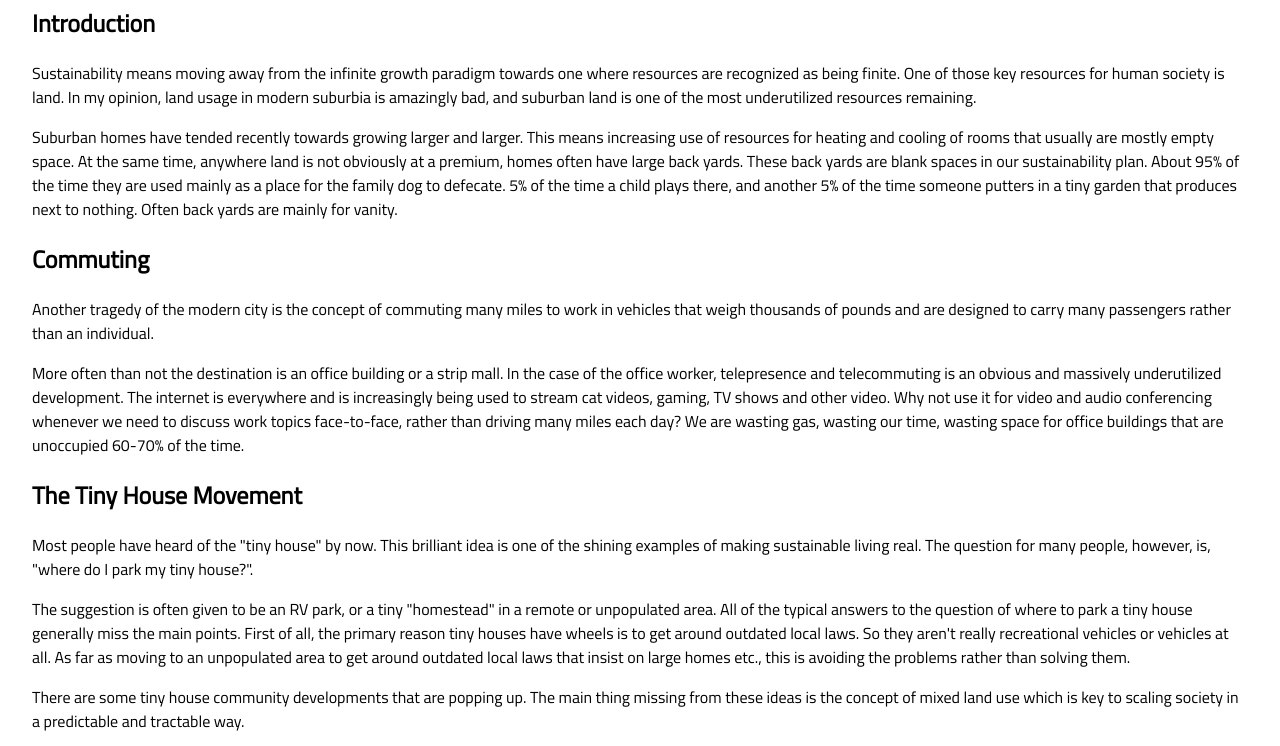
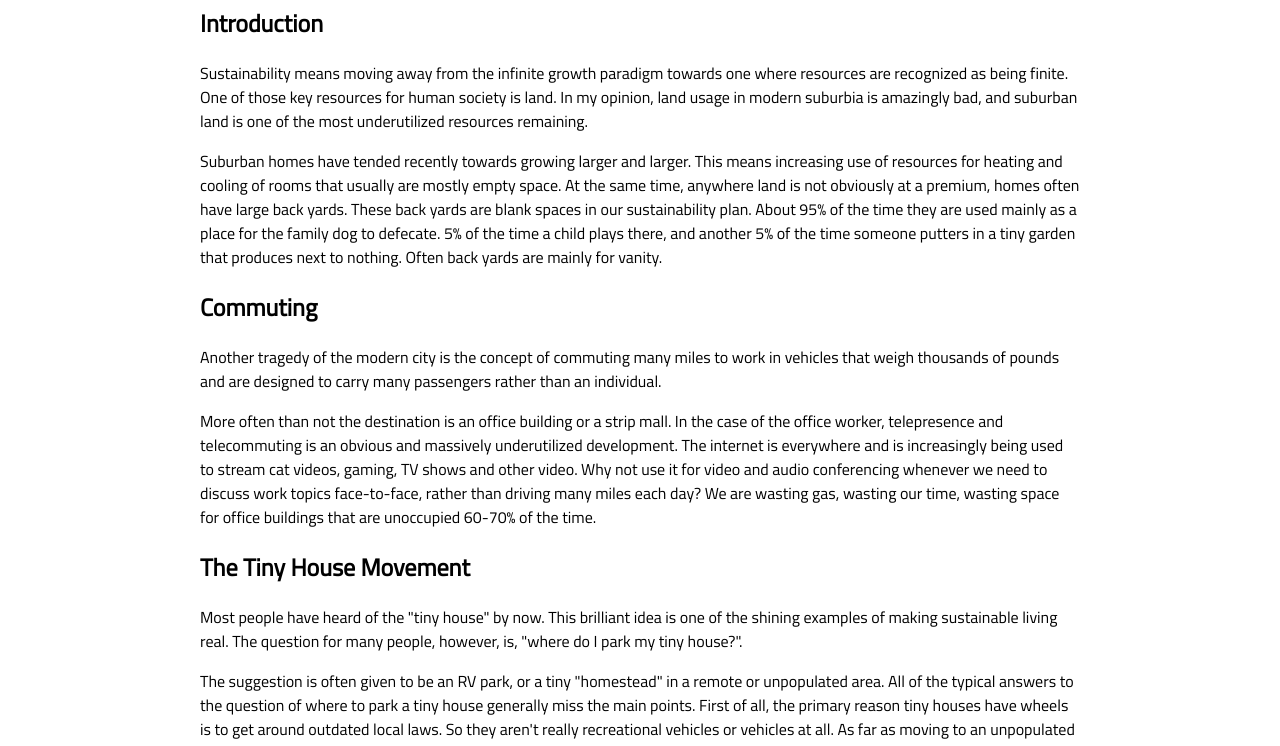
Before and after one commit to runvnc/tinyvillage, a plain HTML site: page index.html in a window 1280 px wide. Shown: the part 96-842 px from the top of the page. Drawn offline with Linux system fonts and the light colour scheme.

Commit message:
Update index.html
Limited the line length so that it's easier to read on a wide display.

```diff
--- a/index.html
+++ b/index.html
@@ -7,7 +7,9 @@ body, p, div, html {
 }
 
 body {
- margin: 2em;
+ padding: 2em;
+ margin: 0 auto;
+ max-width: 55em;
 }
 
 </style>
```
